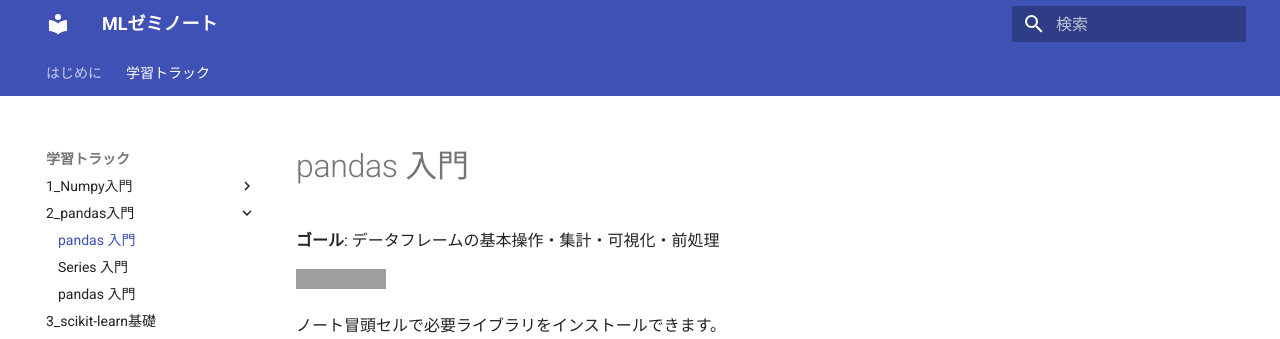
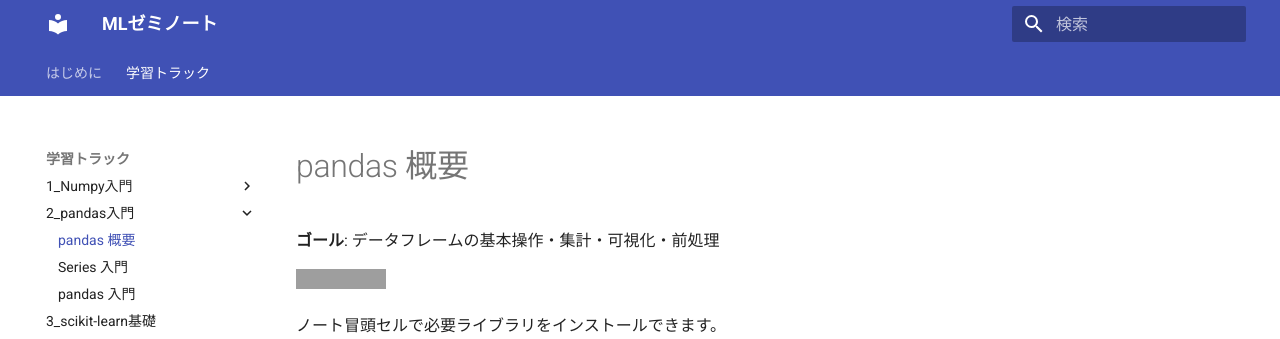
Before and after one commit to yokayoka/ml-seminar, an MkDocs documentation site: the page built from docs/tracks/20_pandas.md, in a window 1280 px wide. Shown: the top 339 px of the page. Built offline with MkDocs 1.6.1 and Material for MkDocs 9.7.7, drawn with Linux system fonts in a browser that asks for light colours; grey boxes are pictures that could not be loaded.

Commit message:
changed 20_pandas.md

```diff
--- a/docs/tracks/20_pandas.md
+++ b/docs/tracks/20_pandas.md
@@ -1,4 +1,4 @@
-# pandas 入門
+# pandas 概要
 **ゴール**: データフレームの基本操作・集計・可視化・前処理
 
 [![Open In Colab](https://colab.research.google.com/assets/colab-badge.svg)](
```
